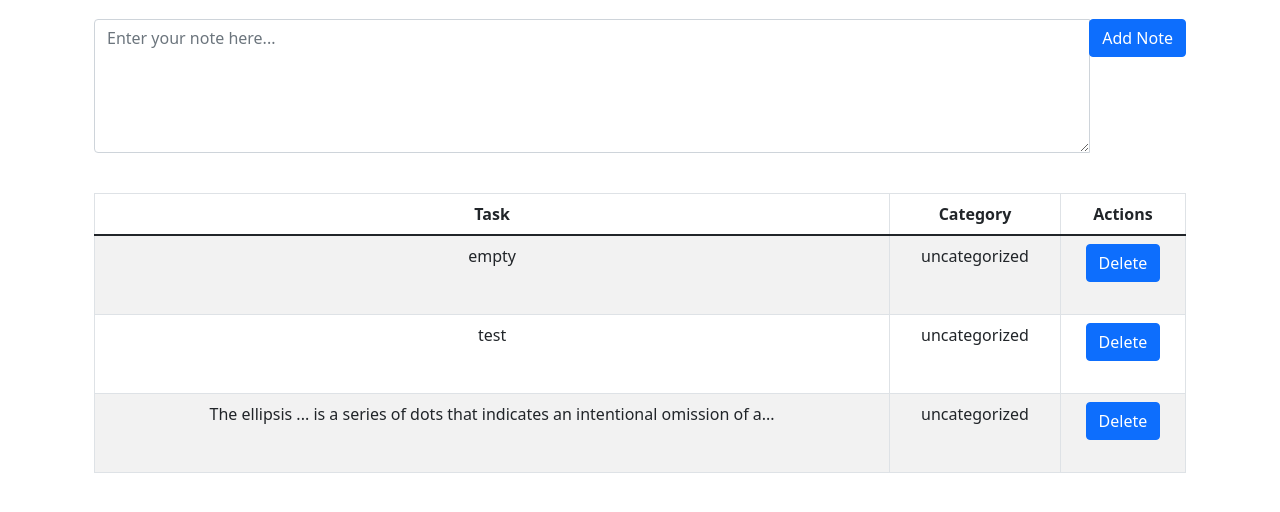
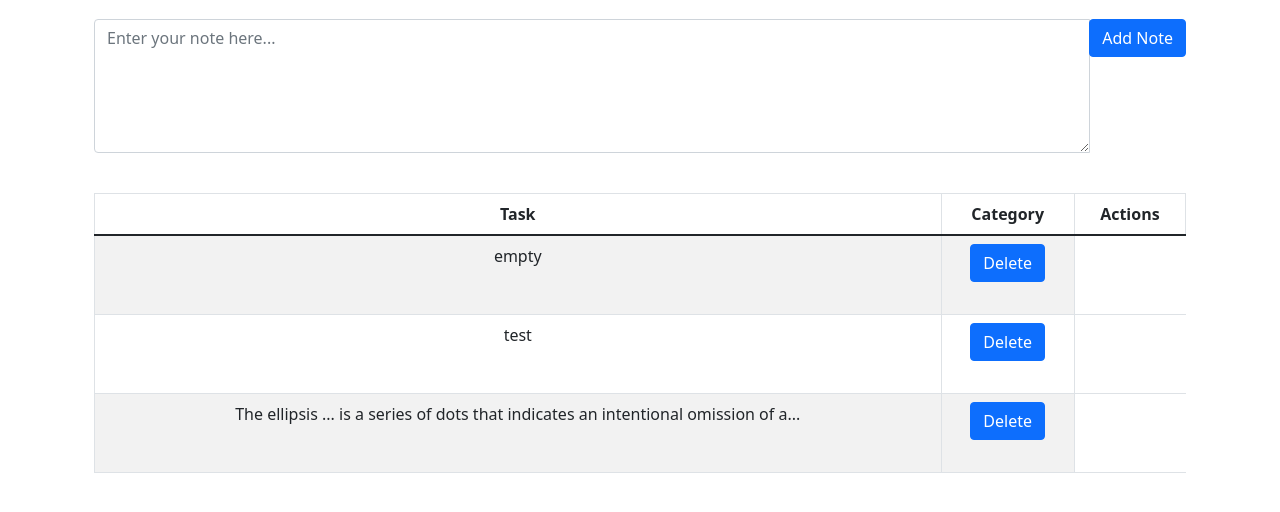
Before and after one commit to konarkm68/aio-productivity, a Flask app: page /note in a window 1280 px wide. Shown: the part 145-657 px from the top of the page. Run offline with Flask 3, Linux system fonts and the light colour scheme; a user stored in the database is signed in; some libraries are stand-ins or nearby versions.

Commit message:
Sun, May 12, 2024, 1:45 AM +05:30

```diff
--- a/templates/note.html
+++ b/templates/note.html
@@ -39,9 +39,6 @@
             {{ ' '.join(row.note.split()[:15]) }}{% if row.note.split()|length > 15 %}...{% endif %}
           </td>
           <td class="text-center">
-            {{ row.category }}
-          </td>
-          <td class="text-center">
             <form action="/del_note" method="POST" class="mb-4">
               <input type="hidden" name="note_id" value="{{ row.note_id }}">
               <button type="submit" class="btn btn-primary">Delete</button>
```
Also changed, not shown: aio-p.db.
